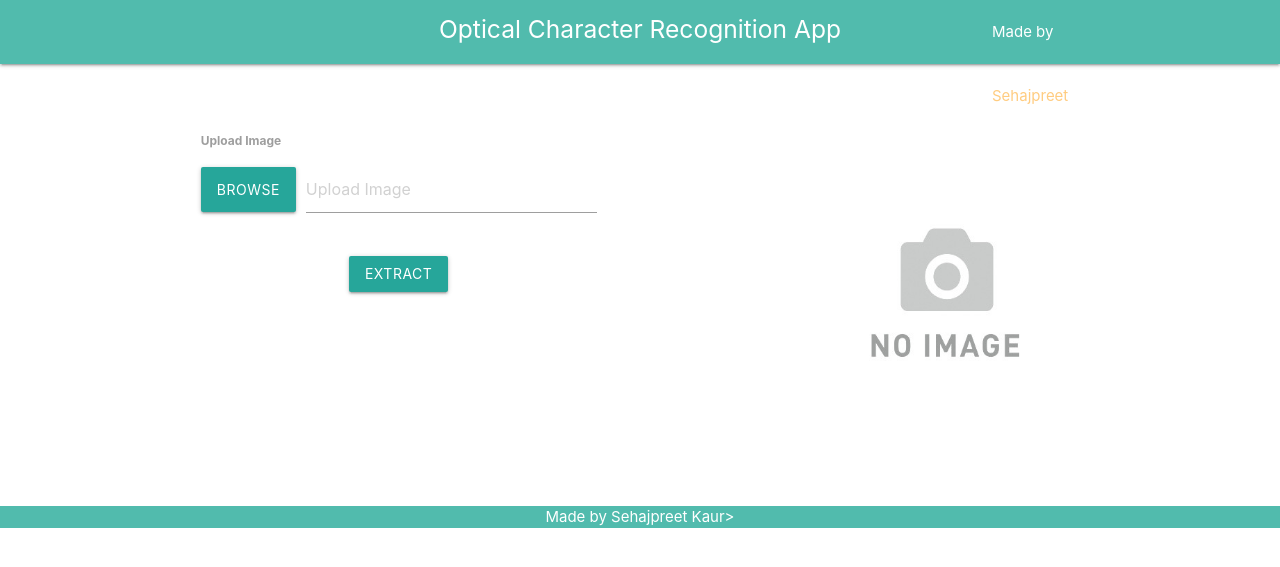
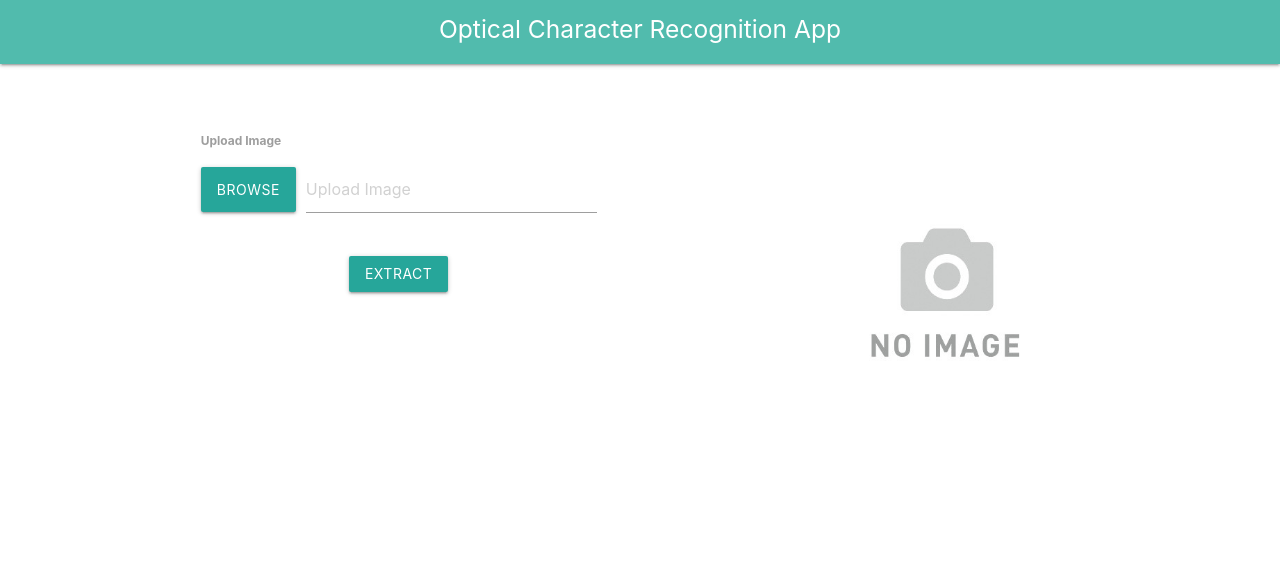
Before and after one commit to sehajmander12/TextExtraction, a Flask app: page / in a window 1280 px wide. Shown: the top 567 px of the page. Run offline with Flask 2, Linux system fonts and the light colour scheme; some libraries are stand-ins or nearby versions.

Commit message:
Update index.html

```diff
--- a/app/templates/index.html
+++ b/app/templates/index.html
@@ -23,9 +23,7 @@
   <nav style="background-color: #51BBAD" class="lighten-1"  role="navigation" style="height: 100px">
     <div class="nav-wrapper container">
       <a id="logo-container" class="brand-logo center"><h5>Optical Character Recognition App</h5></a>
-      <div style="margin-left: 800px">
-      	   Made by <a class="orange-text text-lighten-3">Sehajpreet Kaur</a>
-      </div>
+
     </div>
   </nav>
 
@@ -97,9 +95,7 @@
 
   </script>
   <div class="row">
-        <div style="background-color: #51BBAD" class="col-md-12 bg-danger text-center text-black row center">
-            <font color="white">Made by Sehajpreet Kaur>
-        </div>
+        <font color="white">Made by Sehajpreet Kaur
    </div>
   </body>
 </html>
```
